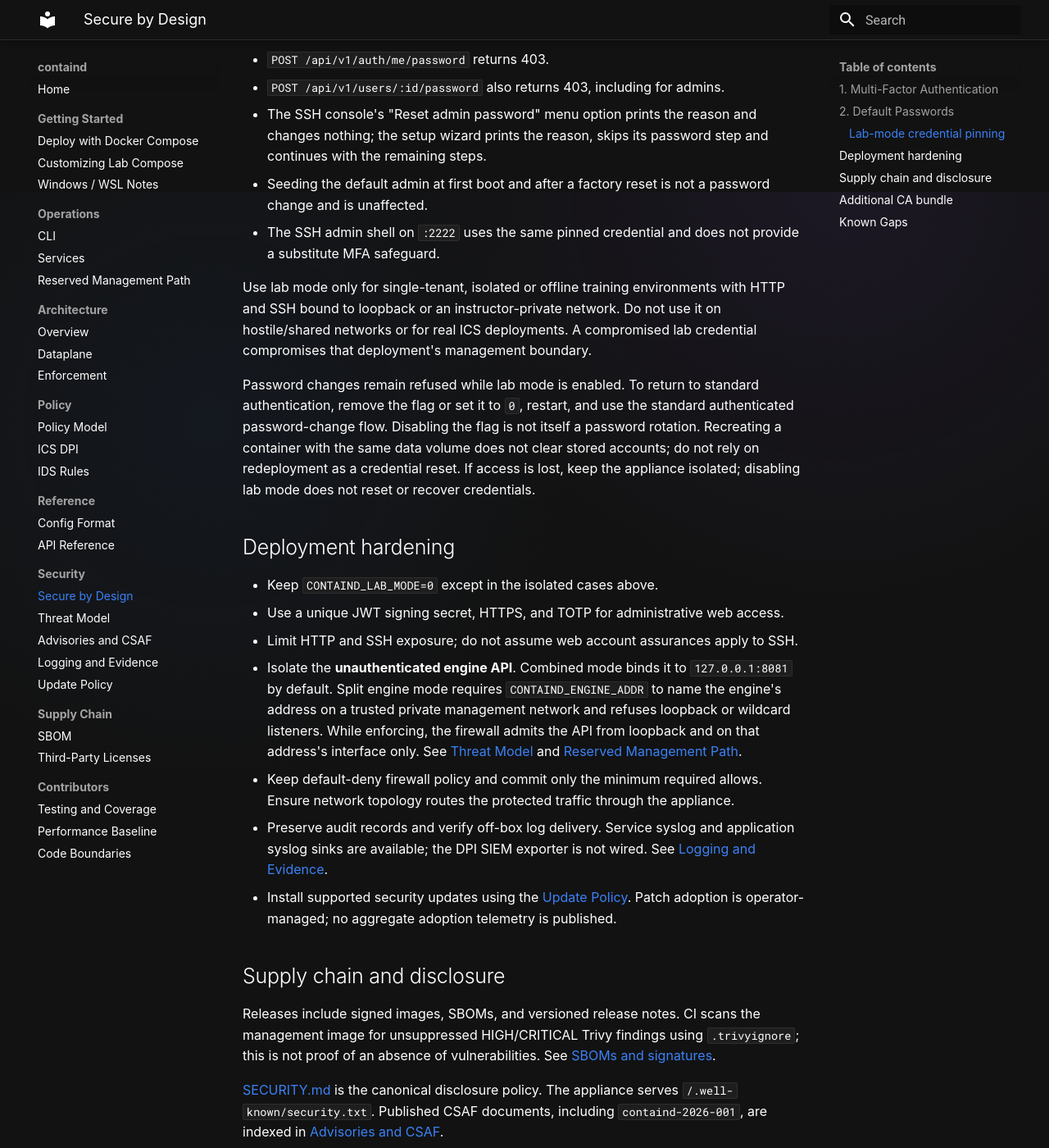
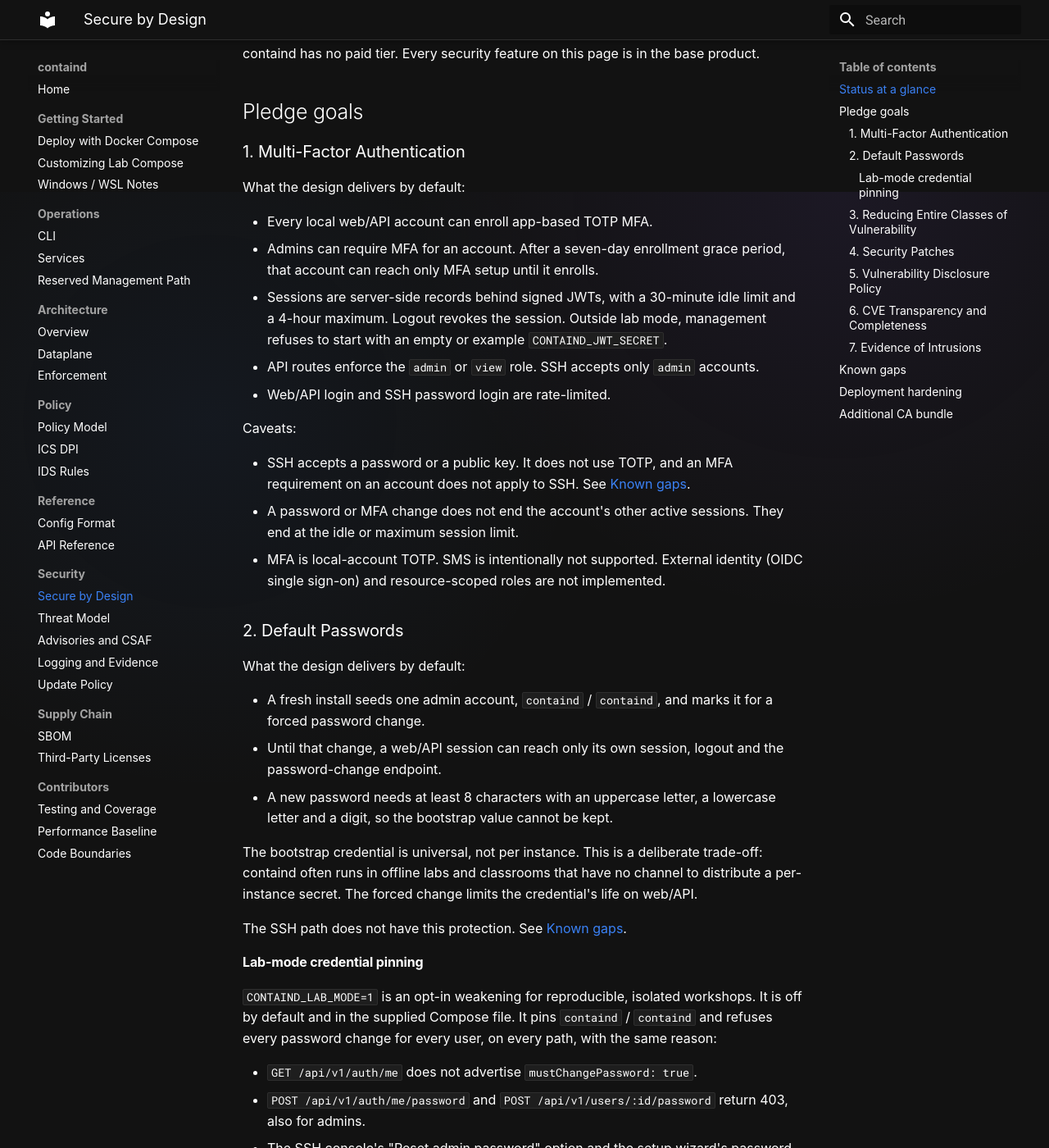
Before and after one commit to tonylturner/containd, an MkDocs documentation site: the page built from docs/mkdocs/secure-by-design.md, in a window 1280 px wide and 1400 px high, scrolled down 1166 px. Shown: the whole window at 82% size. Built offline with MkDocs 1.6.1 and Material for MkDocs 9.7.7, drawn with Linux system fonts in a browser that asks for light colours; some of the changed text lies outside the part shown.

Commit message:
Credit default design in the Secure by Design pledge mapping

```diff
--- a/docs/mkdocs/secure-by-design.md
+++ b/docs/mkdocs/secure-by-design.md
@@ -1,9 +1,12 @@
 # Secure by Design
 
 containd uses the CISA Secure by Design badge as a statement of intent and
-transparency, **not government certification** or a claim that every pledge goal
-is complete. This page describes operator controls and their limits, not a
-compliance score.
+transparency, **not government certification**. This page maps the seven pledge
+goals to containd's design and defaults.
+
+A goal is met when the shipped design meets it by default, without extra
+configuration. Steps that an operator takes for a specific deployment are in
+[Deployment hardening](#deployment-hardening). They do not change a status.
 
 Official references:
 
@@ -11,90 +14,217 @@
 - [CISA pledge](https://www.cisa.gov/securebydesign/pledge)
 - [Secure by Design principles](https://www.cisa.gov/sites/default/files/2023-10/SecureByDesign_1025_508c.pdf)
 
-## 1. Multi-Factor Authentication
+## Status at a glance
 
-Local web/API accounts support TOTP MFA, JWT sessions, and `admin`/`view` roles.
-Administrators can require MFA, with a seven-day enrollment grace period.
-Authentication and logging are part of the base appliance.
+| Pledge goal | Status | Default design |
+| ----------- | ------ | -------------- |
+| 1. Multi-factor authentication | Met with caveat | TOTP MFA for every local account; admins can require it. SSH does not use it. |
+| 2. Default passwords | Gap | Forced first-login change on web/API. SSH accepts the bootstrap password before that change. |
+| 3. Entire classes of vulnerability | Met | Memory-safe Go, default-deny forwarding, fail-closed startup and recovery, isolated engine API. |
+| 4. Security patches | Met with caveat | Signed, versioned images; state persists across updates; safe boot after an upgrade. No automatic updates. |
+| 5. Vulnerability disclosure policy | Met | `SECURITY.md` and a served `security.txt`. |
+| 6. CVE transparency | Met | CSAF 2.0 advisories with CWE, served provider metadata. |
+| 7. Evidence of intrusions | Met with caveat | Audit log, events, syslog forwarding and metrics in the base product. Some account changes are not audited. |
 
-These controls differ by channel:
+- **Met**: the design and its defaults deliver the goal.
+- **Met with caveat**: the design delivers the goal. A stated limit or trade-off
+  remains.
+- **Gap**: a design decision blocks the goal. See [Known gaps](#known-gaps).
 
-- MFA and forced first-login password change apply to web/API access. The SSH
-  appliance shell does **not** enforce MFA or forced password change, even in
-  standard mode. Restrict SSH reachability and prefer keys.
-- Changing a password or MFA settings does not revoke existing sessions.
-- TOTP is local-account only. SMS, external OIDC identity, and resource-scoped
-  roles are not implemented.
+containd has no paid tier. Every security feature on this page is in the base
+product.
 
-## 2. Default Passwords
+## Pledge goals
 
-Fresh local-account installs start with the universal bootstrap credential
-`containd / containd`. Standard deployments require a password change on first
-web/API login. This is not a per-instance secret and is not safe to expose to a
-shared network before setup. Keep management private, set a unique non-empty
-`CONTAIND_JWT_SECRET`, change the password immediately, and configure SSH keys.
+### 1. Multi-Factor Authentication
 
-### Lab-mode credential pinning
+What the design delivers by default:
 
-`CONTAIND_LAB_MODE=1` is an opt-in weakening for reproducible, isolated workshops:
-it pins `containd / containd` and refuses every password change for every user,
-on every path, with the same reason.
+- Every local web/API account can enroll app-based TOTP MFA.
+- Admins can require MFA for an account. After a seven-day enrollment grace
+  period, that account can reach only MFA setup until it enrolls.
+- Sessions are server-side records behind signed JWTs, with a 30-minute idle
+  limit and a 4-hour maximum. Logout revokes the session. Outside lab mode,
+  management refuses to start with an empty or example `CONTAIND_JWT_SECRET`.
+- API routes enforce the `admin` or `view` role. SSH accepts only `admin`
+  accounts.
+- Web/API login and SSH password login are rate-limited.
+
+Caveats:
+
+- SSH accepts a password or a public key. It does not use TOTP, and an MFA
+  requirement on an account does not apply to SSH. See [Known gaps](#known-gaps).
+- A password or MFA change does not end the account's other active sessions.
+  They end at the idle or maximum session limit.
+- MFA is local-account TOTP. SMS is intentionally not supported. External
+  identity (OIDC single sign-on) and resource-scoped roles are not implemented.
+
+### 2. Default Passwords
+
+What the design delivers by default:
+
+- A fresh install seeds one admin account, `containd` / `containd`, and marks it
+  for a forced password change.
+- Until that change, a web/API session can reach only its own session, logout
+  and the password-change endpoint.
+- A new password needs at least 8 characters with an uppercase letter, a
+  lowercase letter and a digit, so the bootstrap value cannot be kept.
+
+The bootstrap credential is universal, not per instance. This is a deliberate
+trade-off: containd often runs in offline labs and classrooms that have no
+channel to distribute a per-instance secret. The forced change limits the
+credential's life on web/API.
+
+The SSH path does not have this protection. See [Known gaps](#known-gaps).
+
+#### Lab-mode credential pinning
+
+`CONTAIND_LAB_MODE=1` is an opt-in weakening for reproducible, isolated workshops.
+It is off by default and in the supplied Compose file. It pins
+`containd` / `containd` and refuses every password change for every user, on
+every path, with the same reason:
 
 - `GET /api/v1/auth/me` does not advertise `mustChangePassword: true`.
-- `POST /api/v1/auth/me/password` returns 403.
-- `POST /api/v1/users/:id/password` also returns 403, including for admins.
-- The SSH console's "Reset admin password" menu option prints the reason and
-  changes nothing; the setup wizard prints the reason, skips its password step
-  and continues with the remaining steps.
+- `POST /api/v1/auth/me/password` and `POST /api/v1/users/:id/password` return
+  403, also for admins.
+- The SSH console's "Reset admin password" option and the setup wizard's
+  password step print the reason and change nothing. The wizard continues with
+  its other steps.
 - Seeding the default admin at first boot and after a factory reset is not a
   password change and is unaffected.
-- The SSH admin shell on `:2222` uses the same pinned credential and does not
-  provide a substitute MFA safeguard.
 
-Use lab mode only for single-tenant, isolated or offline training environments
+Lab mode also relaxes web/API authentication. Every request gets admin access.
+With a JWT secret, any validly signed, unexpired token passes without a session
+lookup. Without a secret, any nonempty token passes. Factory reset does not
+revoke lab tokens. SSH password login is on by default, uses the same pinned
+credential, and has no MFA.
+
+Use lab mode only for single-tenant, isolated or offline training environments,
 with HTTP and SSH bound to loopback or an instructor-private network. Do not use
-it on hostile/shared networks or for real ICS deployments. A compromised lab
+it on hostile or shared networks, or for real ICS deployments. A compromised lab
 credential compromises that deployment's management boundary.
 
-Password changes remain refused while lab mode is enabled. To return to
-standard authentication, remove the flag or set it to `0`, restart, and use the
-standard authenticated password-change flow. Disabling the flag is not itself a
-password rotation. Recreating a container with the same data volume does not
-clear stored accounts; do not rely on redeployment as a credential reset. If
-access is lost, keep the appliance isolated; disabling lab mode does not reset
-or recover credentials.
+To return to standard authentication, remove the flag or set it to `0`, restart,
+and change the password through the standard flow. Disabling the flag does not
+rotate, reset or recover credentials. Recreating a container with the same data
+volume keeps the stored accounts.
+
+### 3. Reducing Entire Classes of Vulnerability
+
+What the design delivers by default:
+
+- **Memory safety.** containd's management plane, control plane, dataplane and
+  protocol decoders are Go, built with cgo disabled. Untrusted packets are parsed
+  in memory-safe code. Embedded third-party services, such as ClamAV, are covered
+  by the SBOM and image scanning instead.
+- **Default deny.** Forwarded traffic that no rule allows is dropped. Only an
+  explicit `ALLOW` default action changes this.
+- **Fail closed, without lockout.** Every boot validates the stored running
+  configuration. If it is invalid, management enters recovery: new transit is
+  dropped and management stays reachable where it was. A reserved management
+  path, when declared, compiles into every firewall as an independent allow, so
+  policy cannot lock out the management network. See
+  [Reserved Management Path](management-reservation.md).
+- **Isolated engine API.** The engine API is unauthenticated, so its reach is
+  limited by design. Combined mode binds it to `127.0.0.1:8081`. Split engine
+  mode refuses to start without `CONTAIND_ENGINE_ADDR` and refuses loopback or
+  wildcard listeners, except on a reserved management path, where both processes
+  share one network namespace. While enforcing, the firewall admits the API from loopback
+  and on that address's interface only. See
+  [Threat Model](threat-model.md#management-plane-to-dataplane).
+- **Web defenses.** Auth cookies use `SameSite=Strict`. Cookie-authenticated
+  unsafe requests must be same-origin. Sensitive endpoints are rate-limited.
+- **Build gates.** CI runs race-enabled tests, golangci-lint and Semgrep. It
+  fails on unsuppressed HIGH/CRITICAL Trivy findings in the management image
+  (suppressions are in `.trivyignore`). A clean scan is not proof that no
+  vulnerability exists.
+
+### 4. Security Patches
+
+What the design delivers by default:
+
+- Releases ship as versioned container images, signed with Cosign, with SBOM
+  attestations. `:latest` moves only to signed stable releases.
+- An update replaces the image. Configuration, users and audit data persist on
+  the `/data` volume.
+- If an upgrade tightens validation and the stored configuration fails it,
+  management boots into fail-closed recovery. It does not refuse to start, and it
+  does not apply a configuration it cannot validate.
+
+Caveat: containd does not update itself or check for updates. ICS appliances
+often run offline and under change control, so the operator schedules each
+update. containd does not send telemetry, so patch adoption is not measured. See
+[Update Policy](update-policy.md) and [SBOMs and signatures](sbom.md).
+
+### 5. Vulnerability Disclosure Policy
+
+[SECURITY.md](https://github.com/tonylturner/containd/blob/main/SECURITY.md) is the
+canonical disclosure policy. The appliance serves `/.well-known/security.txt`.
+
+### 6. CVE Transparency and Completeness
+
+containd publishes CSAF 2.0 advisories with CWE classification, and the appliance
+serves CSAF provider metadata at `/.well-known/csaf/provider-metadata.json`.
+Release notes and the changelog name security-relevant fixes. Published
+advisories, including `containd-2026-001`, are indexed in
+[Advisories and CSAF](advisories.md).
+
+### 7. Evidence of Intrusions
+
+What the design delivers by default:
+
+- A persistent audit database records web/API logins and MFA changes, SSH logins,
+  logouts and CLI commands, configuration saves and commits, factory resets and
+  management boot faults.
+- `GET /api/v1/events` exposes firewall, DPI, IDS, AV, proxy and service events.
+  Separate bounded banks keep firewall denies and IEC 104 incident evidence,
+  so routine traffic does not evict them.
+- The service syslog forwarder sends engine and service events over UDP or TCP,
+  as JSON or RFC 5424. Application logs can go to a remote syslog sink.
+- `/metrics` exposes Prometheus metrics.
+
+Caveats:
+
+- User creation, change and deletion, password changes, and management TLS
+  certificate replacement through the web/API do not write audit records.
+- Audit records stay in the local database. The syslog forwarder does not carry
+  them.
+- Event history is bounded and in memory, and syslog forwarding is best-effort.
+- The top-level `export` setting is not used at runtime. Use the syslog
+  forwarder.
+
+See [Logging and Evidence](logging-evidence.md).
+
+## Known gaps
+
+**SSH accepts the bootstrap credential without the forced change (goal 2).**
+On a fresh install with no SSH keys, SSH password login is on, SSH listens on
+`:2222`, and default interface access allows SSH on every interface. SSH accepts
+`containd` / `containd` before anyone changes it. SSH also ignores an account's
+MFA requirement. An SSH session can open a Linux shell in the appliance
+container, which runs as root. The bootstrap credential therefore gives full
+appliance access over SSH until someone changes the password through the web
+UI, the API or the SSH menu.
 
 ## Deployment hardening
 
+These steps adapt a deployment to its network. They are guidance, not gaps.
+
+- Change the bootstrap password before management is reachable from a shared
+  network. Then enroll an admin SSH key and disable SSH password login; the SSH
+  setup wizard offers both steps and refuses a change that would lock out SSH.
+- Require MFA for administrative accounts.
 - Keep `CONTAIND_LAB_MODE=0` except in the isolated cases above.
-- Use a unique JWT signing secret, HTTPS, and TOTP for administrative web access.
-- Limit HTTP and SSH exposure; do not assume web account assurances apply to SSH.
-- Isolate the **unauthenticated engine API**. Combined mode binds it to
-  `127.0.0.1:8081` by default. Split engine mode requires `CONTAIND_ENGINE_ADDR`
-  to name the engine's address on a trusted private management network and
-  refuses loopback or wildcard listeners. While enforcing, the firewall admits
-  the API from loopback and on that address's interface only. See
-  [Threat Model](threat-model.md#management-plane-to-dataplane) and
-  [Reserved Management Path](management-reservation.md).
-- Keep default-deny firewall policy and commit only the minimum required allows.
-  Ensure network topology routes the protected traffic through the appliance.
-- Preserve audit records and verify off-box log delivery. Service syslog and
-  application syslog sinks are available; the DPI SIEM exporter is not wired.
-  See [Logging and Evidence](logging-evidence.md).
-- Install supported security updates using the [Update Policy](update-policy.md).
-  Patch adoption is operator-managed; no aggregate adoption telemetry is published.
-
-## Supply chain and disclosure
-
-Releases include signed images, SBOMs, and versioned release notes. CI scans the
-management image for unsuppressed HIGH/CRITICAL Trivy findings using
-`.trivyignore`; this is not proof of an absence of vulnerabilities. See
-[SBOMs and signatures](sbom.md).
-
-[SECURITY.md](https://github.com/tonylturner/containd/blob/main/SECURITY.md) is the
-canonical disclosure policy. The appliance serves `/.well-known/security.txt`.
-Published CSAF documents, including `containd-2026-001`, are indexed in
-[Advisories and CSAF](advisories.md).
+- Use a unique JWT secret. Replace the generated self-signed HTTPS certificate,
+  and prefer HTTPS.
+- Remove HTTP, HTTPS and SSH access from interfaces that do not need management.
+- In split mode, set `CONTAIND_ENGINE_ADDR` to the engine's address on a trusted
+  private management network.
+- Commit only the allow rules you need. Make sure the network routes protected
+  traffic through the appliance.
+- Configure a syslog forwarder, verify delivery, and collect audit records
+  off-box.
+- Install supported security updates; see [Update Policy](update-policy.md).
 
 ## Additional CA bundle
 
@@ -110,15 +240,3 @@
 the configured management certificate, OpenVPN tunnels use their per-tunnel CA,
 and browsers and remote CLI hosts use their own trust stores. Do not disable
 certificate verification to work around a rejected private-CA endpoint.
-
-## Known Gaps
-
-- Web, SSH, and CLI do not apply consistent account-assurance requirements; SSH
-  does not enforce MFA or forced password change.
-- Password/MFA changes do not revoke existing sessions.
-- Fresh installs use a universal bootstrap password rather than a per-instance
-  credential; lab mode deliberately retains it.
-- Audit coverage and visibility into evidence-delivery failures are incomplete.
-  Event caches and best-effort syslog do not guarantee complete durable history.
-- DPI CEF/JSON/Syslog export configuration has no runtime consumer.
-- External identity (OIDC) and richer, resource-scoped roles are not implemented.
```
Also changed, not shown: docs/mkdocs/threat-model.md (+1 -1 lines), README.md.
